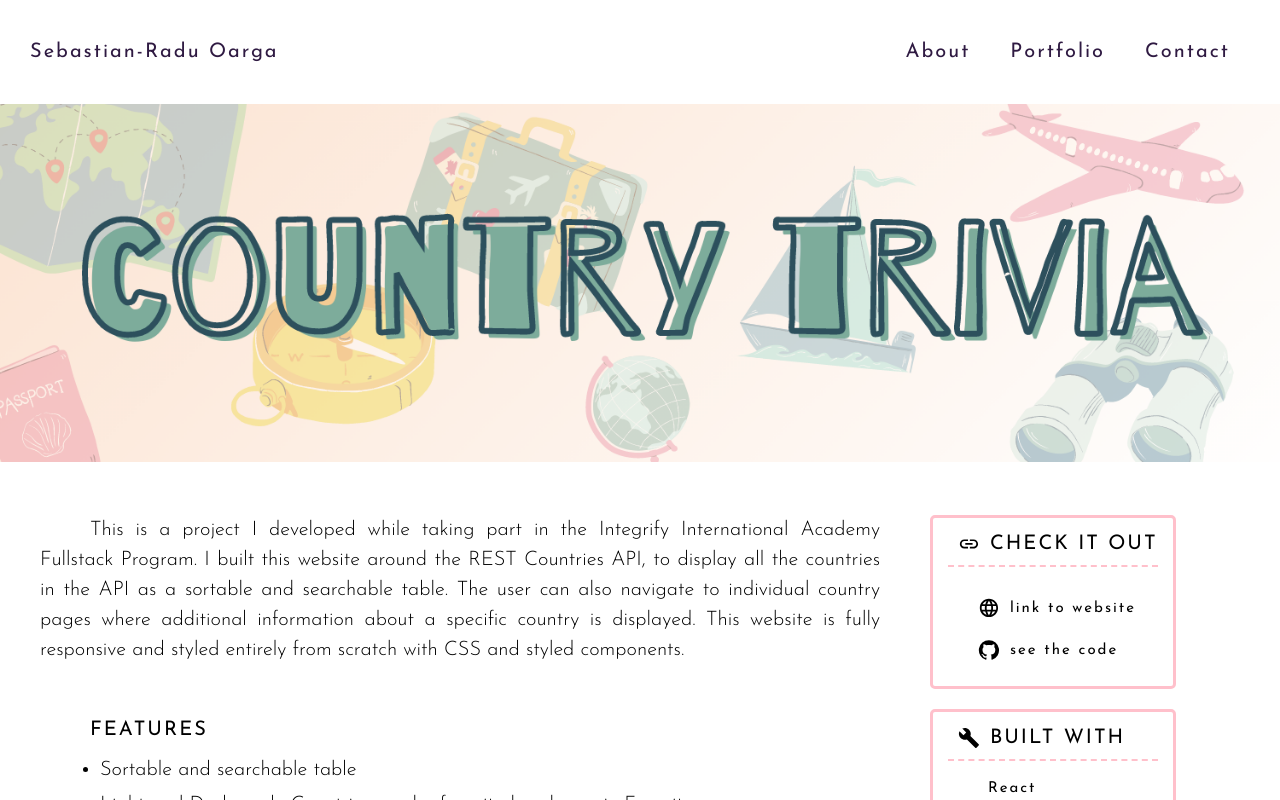
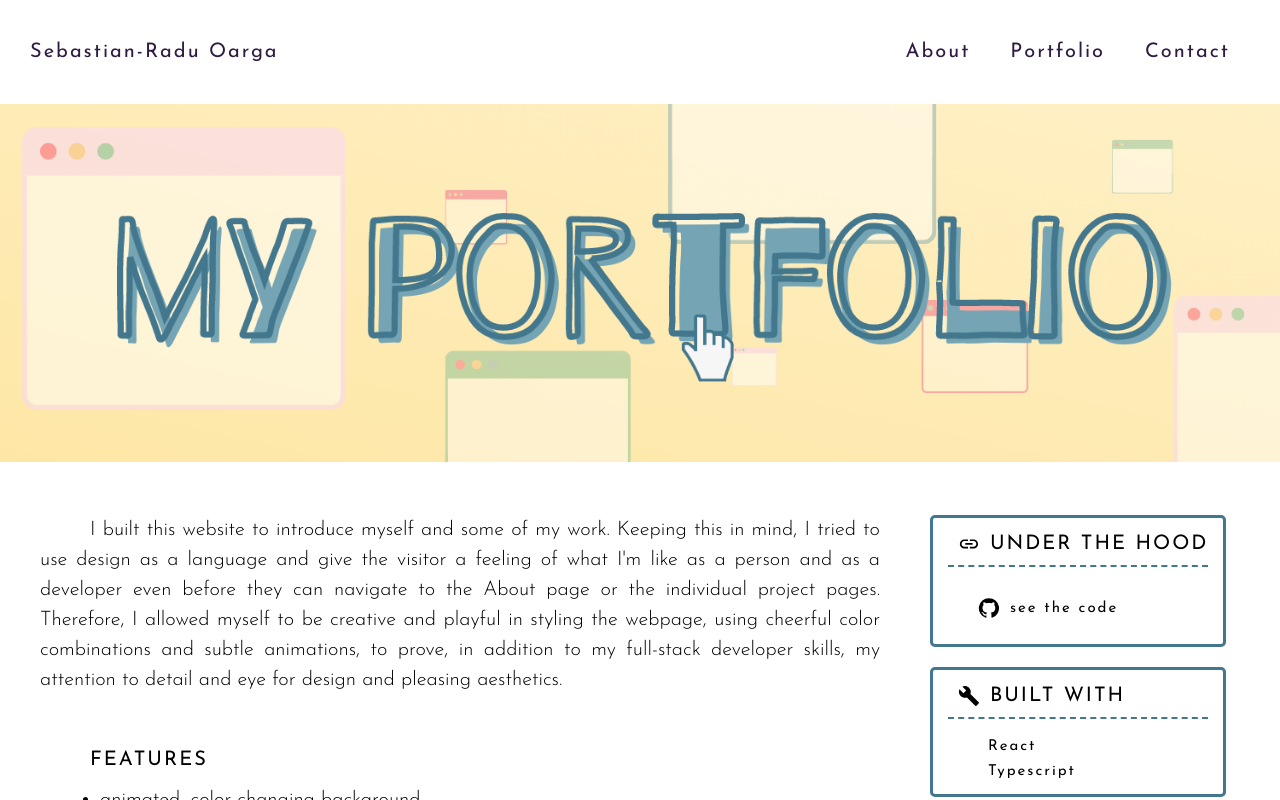
Before and after one commit to sebradoarga/personal-portfolio, a React (Create React App) app: page /portfolio-project in a window 1280 px wide. Built offline with nearby package versions, Linux system fonts and the light colour scheme.

Commit message:
update portfolio project page

```diff
--- a/src/components/pages/CountryTrivia/CountryTrivia.tsx
+++ b/src/components/pages/CountryTrivia/CountryTrivia.tsx
@@ -11,7 +11,7 @@ import display2 from "../../../img/country-trivia-display2.png";
 import display3 from "../../../img/country-trivia-display3.png";
 import { device } from "../../../device";
 import previousProject from "../../../img/bookstore-previous-project.png";
-import backToPortfolio from "../../../img/back-to-portfolio-btn.png";
+import nextProject from "../../../img/portfolio-project-next-btn.png";
 import { Link } from "react-router-dom";
 
 const CountryTrivia = () => {
@@ -38,7 +38,7 @@ const CountryTrivia = () => {
                 Light and Dark mode Countries can be favorited and save in
                 Favorite Cart
               </Feature>
-              <Feature>Individual pages for each speciifc countries</Feature>
+              <Feature>Individual pages for each speciifc country</Feature>
               <Feature>
                 Full responsiveness (including the table, which adjusts the
                 amount of shown information based on window size)
@@ -103,8 +103,8 @@ const CountryTrivia = () => {
         <NavigationButtonLink to="/the-story-store">
           <NavigationButtonImage src={previousProject} alt="" />
         </NavigationButtonLink>
-        <NavigationButtonLink to="/portfolio">
-          <NavigationButtonImage src={backToPortfolio} alt="" />
+        <NavigationButtonLink to="/portfolio-project">
+          <NavigationButtonImage src={nextProject} alt="" />
         </NavigationButtonLink>
       </NavigationButtons>
     </Wrapper>
--- a/src/components/pages/PortfolioProject/PortfolioProject.tsx
+++ b/src/components/pages/PortfolioProject/PortfolioProject.tsx
@@ -1,16 +1,12 @@
 import styled from "styled-components";
 import Navbar from "../../Navbar";
-import pageHeaderImg from "../../../img/country-trivia-header.png";
+import pageHeaderImg from "../../../img/portfolio-project-header.png";
 import LinkIcon from "@mui/icons-material/Link";
 import BuildIcon from "@mui/icons-material/Build";
 import BrushIcon from "@mui/icons-material/Brush";
-import LanguageIcon from "@mui/icons-material/Language";
 import GitHubIcon from "@mui/icons-material/GitHub";
-import display1 from "../../../img/country-trivia-display1.png";
-import display2 from "../../../img/country-trivia-display2.png";
-import display3 from "../../../img/country-trivia-display3.png";
 import { device } from "../../../device";
-import previousProject from "../../../img/bookstore-previous-project.png";
+import previousProject from "../../../img/ct-previous-project.png";
 import backToPortfolio from "../../../img/back-to-portfolio-btn.png";
 import { Link } from "react-router-dom";
 
@@ -22,27 +18,23 @@ const CountryTrivia = () => {
       <ProjectInfo>
         <LeftSide>
           <Overview>
-            This is a project I developed while taking part in the Integrify
-            International Academy Fullstack Program. I built this website around
-            the REST Countries API, to display all the countries in the API as a
-            sortable and searchable table. The user can also navigate to
-            individual country pages where additional information about a
-            specific country is displayed. This website is fully responsive and
-            styled entirely from scratch with CSS and styled components.
+            I built this website to introduce myself and some of my work.
+            Keeping this in mind, I tried to use design as a language and give
+            the visitor a feeling of what I'm like as a person and as a
+            developer even before they can navigate to the About page or the
+            individual project pages. Therefore, I allowed myself to be creative
+            and playful in styling the webpage, using cheerful color
+            combinations and subtle animations, to prove, in addition to my
+            full-stack developer skills, my attention to detail and eye for
+            design and pleasing aesthetics.
           </Overview>
           <Features>
             <FeaturesHeader>Features</FeaturesHeader>
             <FeatureList>
-              <Feature>Sortable and searchable table</Feature>
-              <Feature>
-                Light and Dark mode Countries can be favorited and save in
-                Favorite Cart
-              </Feature>
-              <Feature>Individual pages for each speciifc countries</Feature>
-              <Feature>
-                Full responsiveness (including the table, which adjusts the
-                amount of shown information based on window size)
-              </Feature>
+              <Feature>animated, color-changing background</Feature>
+              <Feature>carousel structure (sliding pages)</Feature>
+              <Feature>individual project presentation pages</Feature>
+              <Feature>fully responsive</Feature>
             </FeatureList>
           </Features>
           <ReadMore>
@@ -59,14 +51,8 @@ const CountryTrivia = () => {
         <RightSide>
           <Access>
             <SubsectionHeader>
-              <LinkIcon fontSize="large" /> Check it out
+              <LinkIcon fontSize="large" /> Under the hood
             </SubsectionHeader>
-            <NetlifyLink
-              href="https://countrytrivia.netlify.app/"
-              target="_blank"
-            >
-              <LanguageIcon fontSize="large" /> link to website
-            </NetlifyLink>
             <GithubLink
               href="https://github.com/sebradoarga/country-trivia"
               target="_blank"
@@ -81,7 +67,6 @@ const CountryTrivia = () => {
             <List>
               <Item>React</Item>
               <Item>Typescript</Item>
-              <Item>Redux</Item>
             </List>
           </Build>
           <Design>
@@ -96,11 +81,8 @@ const CountryTrivia = () => {
           </Design>
         </RightSide>
       </ProjectInfo>
-      <Display src={display1} alt="" />
-      <Display src={display3} alt="" />
-      <Display src={display2} alt="" />
       <NavigationButtons>
-        <NavigationButtonLink to="/the-story-store">
+        <NavigationButtonLink to="/country-trivia">
           <NavigationButtonImage src={previousProject} alt="" />
         </NavigationButtonLink>
         <NavigationButtonLink to="/portfolio">
@@ -129,7 +111,7 @@ const Wrapper = styled.div`
 }
 
 ::-webkit-scrollbar-thumb {
-  background: #7DAC9B;
+  background: #43778D;
   border-radius: 10px;
 `;
 
@@ -207,11 +189,11 @@ const ReadMore = styled.p`
 const InlineGithubLink = styled.a`
   margin-left: 0.5rem;
   font-weight: 400;
-  color: #ff5d7a;
+  color: #43778d;
   transition: all 0.3s ease;
 
   &:hover {
-    color: #2d505d;
+    color: #ec4e73;
   }
 `;
 
@@ -226,21 +208,21 @@ const RightSide = styled.div`
 `;
 
 const Access = styled.div`
-  border: 3px solid pink;
+  border: 3px solid #43778d;
   padding: 1.5rem;
   border-radius: 5px;
 `;
 
 const Build = styled.div`
   margin-top: 2rem;
-  border: 3px solid pink;
+  border: 3px solid #43778d;
   padding: 1.5rem;
   border-radius: 5px;
 `;
 
 const Design = styled.div`
   margin-top: 2rem;
-  border: 3px solid pink;
+  border: 3px solid #43778d;
   padding: 1.5rem;
   border-radius: 5px;
 `;
@@ -252,31 +234,12 @@ const SubsectionHeader = styled.h2`
   font-weight: 400;
   text-transform: uppercase;
   letter-spacing: 0.2rem;
-  border-bottom: 2px dashed pink;
+  border-bottom: 2px dashed #43778d;
   padding-bottom: 1rem;
   margin-bottom: 2rem;
 
   & * {
     margin: 0 1rem;
-  }
-`;
-
-const NetlifyLink = styled.a`
-  margin-left: 2rem;
-  display: flex;
-  align-items: center;
-  font-size: 1.5rem;
-  letter-spacing: 0.2rem;
-  cursor: pointer;
-  transition: all 0.3s ease;
-  font-weight: 400;
-
-  & * {
-    margin: 1rem;
-  }
-
-  &:hover {
-    color: #2d505d;
   }
 `;
 
@@ -295,19 +258,7 @@ const GithubLink = styled.a`
   }
 
   &:hover {
-    color: #2d505d;
-  }
-`;
-
-const Display = styled.img`
-  width: 100%;
-  display: block;
-  margin: 1rem auto 0 auto;
-  border-radius: 5px;
-
-  @media ${device.tablet} {
-    width: 80%;
-    margin: 5rem auto 0 auto;
+    color: #ec4e73;
   }
 `;
 
```
Also changed, not shown: src/img/portfolio-project-header.png (added), src/img/portfolio-project-next-btn.png (added).
